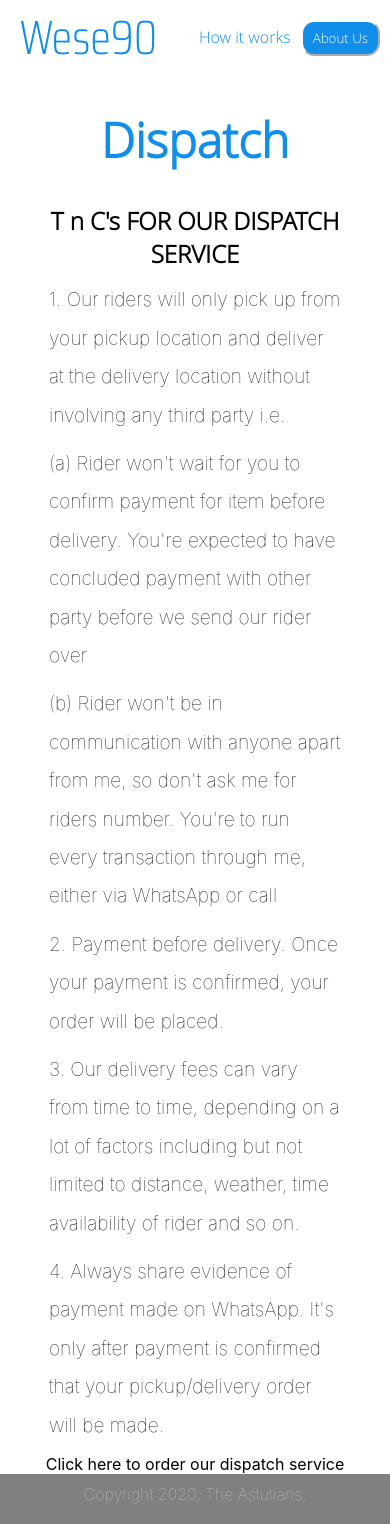
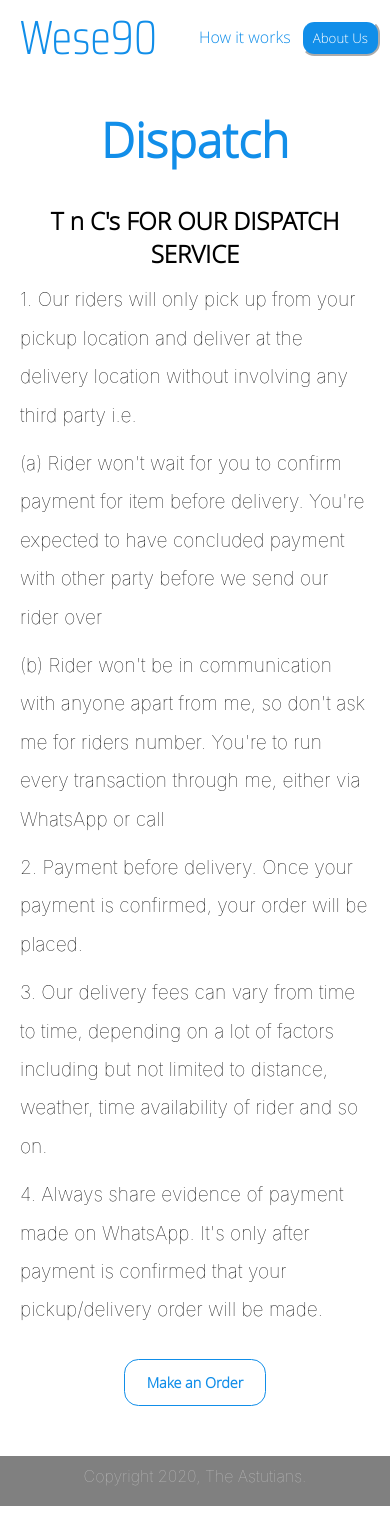
Before and after one commit to TheAstutian/wese90, a React (Create React App) app: page /dispatch in a window 390 px wide. Built offline with nearby package versions, Linux system fonts and the light colour scheme; the HTML template or start-up script is replaced by a standard one.

Commit message:
finishing touches on homepage and warehouse page, optimized dispatch for mobile

```diff
--- a/src/pages/about/about.style.scss
+++ b/src/pages/about/about.style.scss
@@ -20,7 +20,7 @@
         margin-left: 15%;
         margin-right: 15%;
         @media screen and (max-width: 800px) {
-            margin: 0 5px;
+            margin: 0 10px;
         }
 
         p{
--- a/src/pages/dispatch/dispatch.component.jsx
+++ b/src/pages/dispatch/dispatch.component.jsx
@@ -12,7 +12,9 @@ const Dispatch = () => (
         <p>2. Payment before delivery. Once your payment is confirmed, your order will be placed.</p>
         <p>3. Our delivery fees can vary from time to time, depending on a lot of factors including but not limited to distance, weather, time availability of rider and so on.</p>
         <p>4. Always share evidence of payment made on WhatsApp. It's only after payment is confirmed that your pickup/delivery order will be made.</p>
-        Click here to order our dispatch service
+        <div className='dispatch-button'>
+          <button><a href='https://wa.link/27l6nq'>Make an Order</a></button>
+        </div>
       </div>
     </div>
 );
--- a/src/pages/dispatch/dispatch.style.scss
+++ b/src/pages/dispatch/dispatch.style.scss
@@ -11,7 +11,9 @@
         margin-left: 10%;
         margin-right: 10%;
 
-
+        @media screen and (max-width: 800px) {
+            margin: 0 10px;
+        }
         span {
 
             font-family: 'OpenSans-Light';
@@ -25,5 +27,44 @@
             margin: 10px;
             line-height: 2em;
         }
+        .dispatch-button{
+            margin: 30px;
+            margin-bottom: 50px;
+            button{
+                padding: 0.9em 1.5em;
+                border: 0.01em solid #118EE9;
+                border-radius: 0.3em;
+                box-sizing: border-box;
+                text-decoration: none;
+                font-family: 'OpenSans-Light';
+                font-weight: bolder;
+                font-size: 0.9em;
+                color: #118EE9;
+                text-align: center;
+                transition: all 0.2s;
+                background-color: transparent;
+                cursor: pointer;
+                margin: 0 auto;
+                margin-top: 5%;
+                display: flex;
+                a{
+                    color: #118EE9;
+                }
+                @media screen and (max-width: 800px) {
+                    border-radius: 1em;
+                }
+
+
+                }
+                button:hover{
+
+                    background-color: #118EE9;
+                    a{
+                        color: white;
+
+                    }
+
+            }
+        }
     }
 }
--- a/src/pages/homepage/homepage.component.jsx
+++ b/src/pages/homepage/homepage.component.jsx
@@ -23,7 +23,7 @@ const HomePage = () => (
             <h2> Competent Warehousing</h2>
             <p>Our warehouse is like a coccoon for your goods to nest in, warm and secure. We simply make the journey from buyer to seller smooth and easy.</p>
             <p>And our added services will endear you to us. </p>
-                <Link to='/warehouse'> <button>Learn More</button></Link>
+                <button><Link to='/warehouse'> Learn More</Link></button>
 
         </div>
     </div>
@@ -33,7 +33,7 @@ const HomePage = () => (
             <h2>Fantastic Phone Deals</h2>
             <p>We offer premium iPhones and devices at the best rates hardly found in the country. Our goal is to get you the device you want, at the time you want it.</p>
             <p>We are also open to helping you market your products in our adverts page.</p>
-                <Link to='/adspage'><button>Explore</button></Link>
+            <button><Link to='/adspage'> Learn More</Link></button>
         </div>
         <div className='img'>
             <img alt='1' src='https://images.unsplash.com/photo-1509741102003-ca64bfe5f069?ixid=MXwxMjA3fDB8MHxwaG90by1wYWdlfHx8fGVufDB8fHw%3D&ixlib=rb-1.2.1&auto=format&fit=crop&w=1050&q=80' />
@@ -48,7 +48,7 @@ const HomePage = () => (
         <div className='txt'>
             <h2> Dependable Escrow</h2>
             <p> Facilitate your next business deal with our escrow service. It is tested and trusted, and it won't cost you a dime. </p>
-            <a href="https://wa.link/0ia8aw"><button>Do Deals</button></a>
+            <button><a href="https://wa.link/0ia8aw">Do Deals</a></button>
         </div>
 
     </div>
@@ -59,7 +59,7 @@ const HomePage = () => (
             <h2> Dispatch Service</h2>
             <p> Do you need to get your goods over to your customers? Look no further, we're your plug!</p>
             <p>We deliver packages from Lagos to anywhere in the country.</p>
-            <Link to='/dispatch'><button>Send Packages</button></Link>
+            <button><Link to='/dispatch'> Learn More</Link></button>
         </div>
 
         <div className='img'>
@@ -76,7 +76,7 @@ const HomePage = () => (
             <h2> iPhone Unlock</h2>
             <p> Is your iPhone locked? Are you blocked from using the phone? No shame, we can make it work again. </p>
             <p> Either with a chip or with no chip, dry bones shall rise again. </p>
-            <a href="https://wa.link/no3b4t"><button>Learn More</button></a>
+            <button><a href="https://wa.link/no3b4t">Learn More</a></button>
         </div>
 
     </div>
@@ -113,7 +113,7 @@ const HomePage = () => (
     <div className='advert grey'>
        <span>Advertize with us!</span>
         <p>Do you have a great product you want to get out there?</p><p>Take advantage of our ad network to reach your target customers! </p>
-        <Link to='/adspage'><button>Ad Page</button></Link>
+        <button><Link to='/adspage'>Ad Page</Link></button>
        </div>
 
     </div>
--- a/src/pages/homepage/homepage.style.scss
+++ b/src/pages/homepage/homepage.style.scss
@@ -112,7 +112,10 @@
                 margin-top: 5%;
                 display: flex;
                 margin-left: 15%;
+                    a{
+                        color: #118EE9;
 
+                    }
 
                 @media screen and (max-width: 800px) {
                     margin: 0 auto;
@@ -124,6 +127,9 @@
             button:hover{
                 background-color: #118EE9;
                 color: white;
+                a{
+                    color: white;
+                }
             }
         }
 
@@ -156,7 +162,7 @@
         }
         button{
             padding: 0.9em 1.5em;
-                border: 0.01em solid grey;
+                border: 0.01em solid white;
                 border-radius: 0.3em;
                 box-sizing: border-box;
                 text-decoration: none;
@@ -170,10 +176,18 @@
                 cursor: pointer;
 
                 margin: 0 auto;
+                a{
+                    color: grey;
+
+                }
             }
             button:hover{
-                background-color: white;
-                color: grey;
+                background-color: grey;
+
+                a{
+                    color: white;
+
+                }
         }
     }
 
--- a/src/pages/warehouse/warehouse.style.scss
+++ b/src/pages/warehouse/warehouse.style.scss
@@ -30,7 +30,7 @@
         margin-right: 15%;
 
         @media screen and (max-width: 800px) {
-            margin: 0 20px;
+            margin: 0 10px;
            }
 
         span{
```
